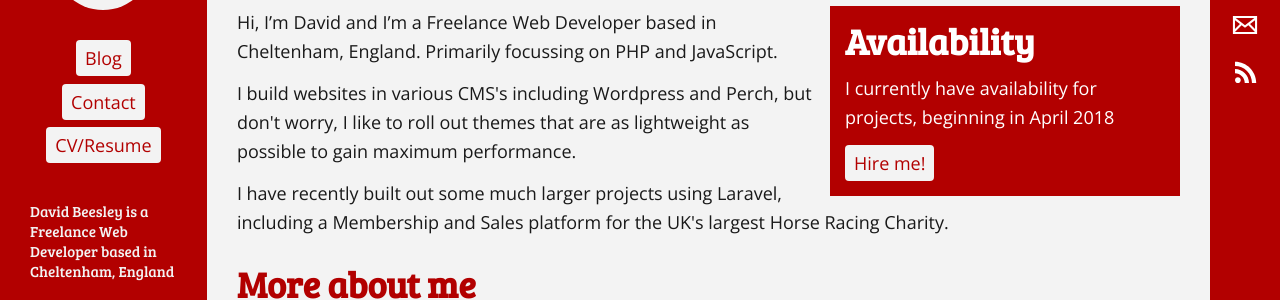
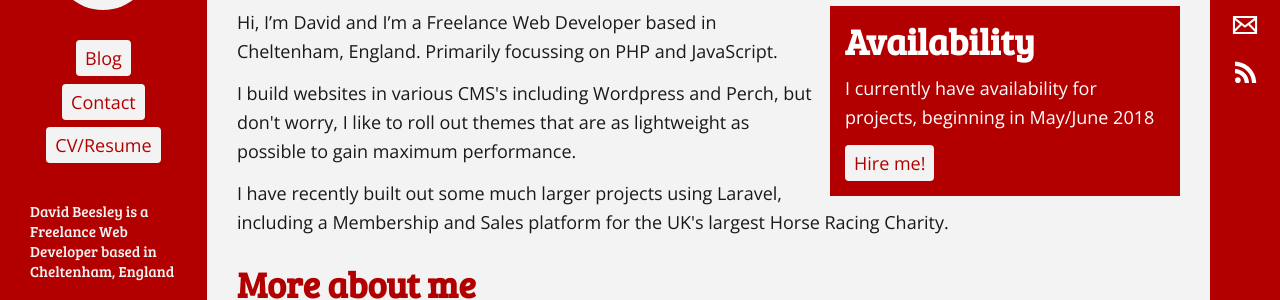
Before and after one commit to davebeesley/davebeesley.github.io, a Jekyll site: the page built from index.html, in a window 1280 px wide. Shown: the part 120-420 px from the top of the page. Built offline with Jekyll 4.4.1, drawn with Linux system fonts in a browser that asks for light colours; the list of posts is cut into pages by our own code; comment, search, counter and statistics services are not loaded.

Commit message:
Update availability.html

```diff
--- a/_includes/availability.html
+++ b/_includes/availability.html
@@ -1,5 +1,5 @@
 <aside class="availability">
     <h2>Availability</h2>
-    <p>I currently have availability for projects, beginning in April 2018</p>
+    <p>I currently have availability for projects, beginning in May/June 2018</p>
     <a href="/contact">Hire me!</a>
 </aside>
```
